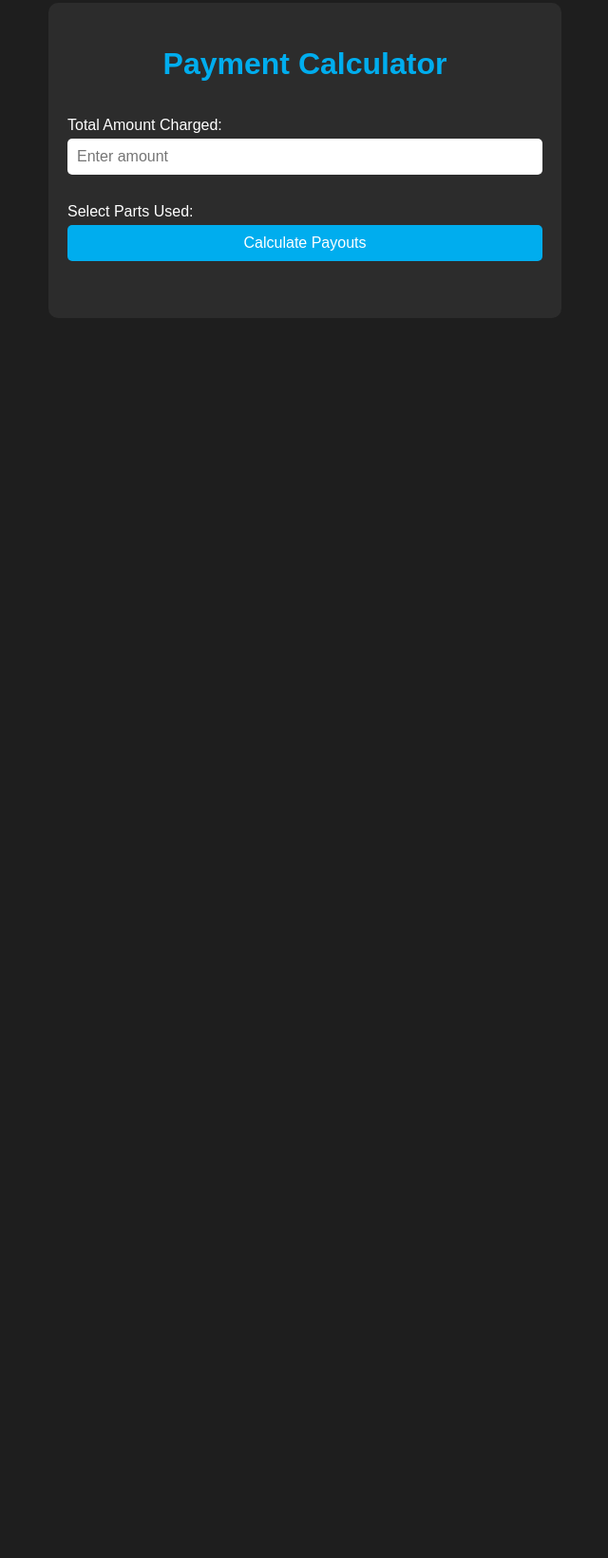
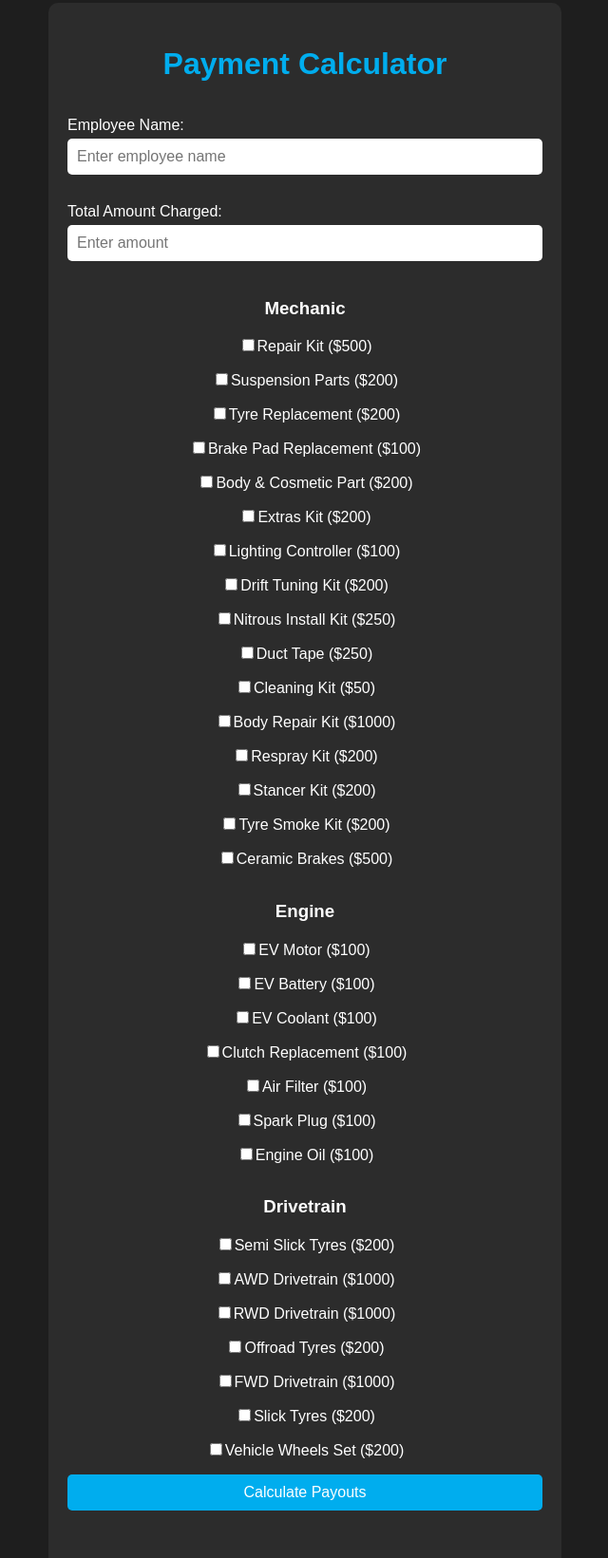
Before and after one commit to starshipunicorn/pitstop, a plain HTML site: page index.html in a window 1280 px wide. Shown: the part 388-2029 px from the top of the page at 95% size, without its empty margins (319-959 px from the left). Before the commit the page ends 800 px from the top, so only its background shows below. Drawn offline with Linux system fonts and the light colour scheme.

Commit message:
Update index.html

```diff
--- a/index.html
+++ b/index.html
@@ -15,12 +15,28 @@
     <section id="calculator">
         <h2>Payment Calculator</h2>
         <form id="payment-form">
+            <label for="employee-name">Employee Name:</label>
+            <input type="text" id="employee-name" placeholder="Enter employee name" required>
+
             <label for="total-amount">Total Amount Charged:</label>
             <input type="number" id="total-amount" placeholder="Enter amount" min="0" required>
 
-            <label>Select Parts Used:</label>
-            <div id="parts-selection">
-                <!-- Parts will be dynamically added here by JavaScript -->
+            <!-- Mechanic Section -->
+            <h3>Mechanic</h3>
+            <div id="mechanic-selection">
+                <!-- Mechanic parts will be dynamically added here -->
+            </div>
+
+            <!-- Engine Section -->
+            <h3>Engine</h3>
+            <div id="engine-selection">
+                <!-- Engine parts will be dynamically added here -->
+            </div>
+
+            <!-- Drivetrain Section -->
+            <h3>Drivetrain</h3>
+            <div id="drivetrain-selection">
+                <!-- Drivetrain parts will be dynamically added here -->
             </div>
 
             <button type="button" onclick="calculatePayout()">Calculate Payouts</button>
```
